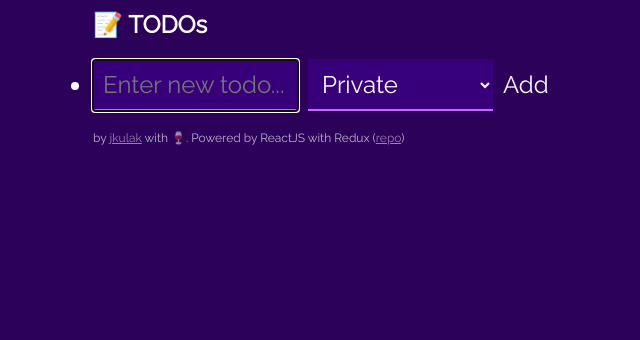
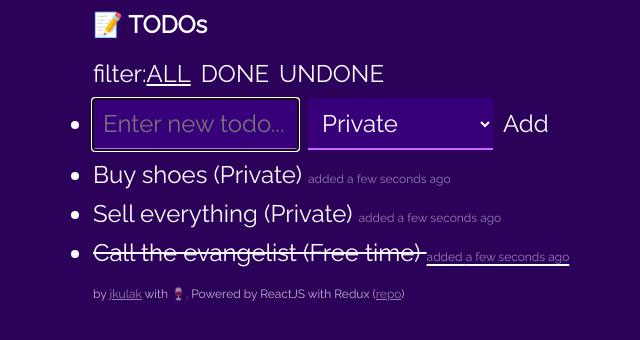
Before and after one commit to jkulak/todo-app, a React (Create React App) app: page / in a window 1280 px wide. Shown: the top 340 px of the page, without its empty margins (187-827 px from the left). Built offline with nearby package versions, Linux system fonts and the light colour scheme.

Commit message:
Allow toggle done and add filters
Optimize code

```diff
--- a/package.json
+++ b/package.json
@@ -6,6 +6,7 @@
     "react-scripts": "0.9.0"
   },
   "dependencies": {
+    "moment": "^2.17.1",
     "react": "^15.4.2",
     "react-dom": "^15.4.2",
     "react-redux": "^5.0.3",
--- a/public/style.css
+++ b/public/style.css
@@ -15,6 +15,10 @@ div, footer, nav {
 
 input, select {
     margin-right: 10px;
+}
+
+select {
+    height: 52px;
 }
 
 body {
@@ -42,6 +46,21 @@ footer a {
     color: rgba(255,255,255,0.5);
 }
 
+.filters {
+    list-style-type: none;
+    display: inline;
+}
+
+.filters li {
+    display: inline;
+    margin-right: 10px;
+    cursor: pointer;
+}
+
+.filters li.active {
+    text-decoration: underline;
+}
+
 .list li {
     cursor: pointer;
     margin: 10px 0;
@@ -58,16 +77,17 @@ footer a {
     width: 185px;
 }
 
-select {
-    height: 52px;
-}
-
 .list input[type="submit"] {
     cursor: pointer;
     border: 0;
     background-color: inherit;
 }
 
+.added {
+    font-size: 12px;
+    color: rgba(255,255,255,0.5);
+}
+
 li.completed-true {
     text-decoration: line-through;
 }
--- a/src/Components/TodoList.js
+++ b/src/Components/TodoList.js
@@ -1,19 +1,51 @@
 import React from 'react';
 import uuid from 'uuid';
+import moment from 'moment';
 import TodoAdd from './TodoAdd';
 
 class TodoList extends React.Component {
+
+    filters = {
+        ALL: 'ALL',
+        DONE: 'DONE',
+        UNDONE: 'UNDONE'
+    }
 
     constructor() {
         super();
         this.state = {
             todos: this.initTodos(),
             categories: this.initCategories(),
+            filter: this.filters.ALL
         };
+
+        this.toggleDone = this.toggleDone.bind(this);
     }
 
     initTodos() {
-        return [];
+        return [
+            {
+                title: "Buy shoes",
+                completed: false,
+                added: moment().toISOString(),
+                category: 0,
+                id: uuid.v4()
+            },
+            {
+                title: "Sell everything",
+                completed: false,
+                added: moment().toISOString(),
+                category: 0,
+                id: uuid.v4()
+            },
+            {
+                title: "Call the evangelist",
+                completed: true,
+                added: moment().toISOString(),
+                category: 2,
+                id: uuid.v4()
+            },
+        ];
     }
 
     initCategories() {
@@ -30,25 +62,63 @@ class TodoList extends React.Component {
         const todo = {
             title,
             completed: false,
-            added: Math.floor(Date.now() / 1000),
+            added: moment().toISOString(),
             category,
             id: uuid.v4()
         };
         this.setState({todos: this.state.todos.concat(todo)})
     }
 
-    getTodosList() {
-        return this.state.todos.map(v =>
-            <li key={v.id} className={`completed-${v.completed}`}>{v.title} ({this.state.categories[v.category]}, added: {v.added})</li>
+    toggleDone(id) {
+        this.setState({
+            todos: this.state.todos.map(t => {
+                t.completed = t.id === id ? !t.completed : t.completed
+                return t;
+            })
+        })
+    }
+
+    renderTodos() {
+        return this.state.todos.filter(v => {
+            switch (this.state.filter) {
+                case this.filters.DONE:
+                    return v.completed === true;
+                case this.filters.UNDONE:
+                    return v.completed === false;
+                default:
+                    return true;
+            }
+        }).map(v =>
+            <li key={v.id} className={`completed-${v.completed}`} onClick={this.toggleDone.bind(this, v.id)}>
+                {v.title} ({this.state.categories[v.category]}) <span className="added">added {moment(v.added).fromNow()}</span>
+            </li>
+        );
+    }
+
+    handleFilter(filter) {
+        console.log(filter, this.filters, this.filters.filter);
+        this.setState({
+            filter: this.filters[filter]
+        });
+    }
+
+    renderFilters() {
+        return Object.keys(this.filters).map(v =>
+            <li key={v} className={this.state.filter === v ? "active" : ""} onClick={this.handleFilter.bind(this, v)}>{v}</li>
         );
     }
 
     render() {
         return (
-            <ul className="list">
-                <li><TodoAdd addTodo={this.addTodo.bind(this)} categories={this.state.categories}/></li>
-                {this.getTodosList()}
-            </ul>
+            <div>filter:
+                <ul className="filters">
+                    {this.renderFilters()}
+                </ul>
+                <ul className="list">
+                    <li><TodoAdd addTodo={this.addTodo.bind(this)} categories={this.state.categories}/></li>
+                    {this.renderTodos()}
+                </ul>
+            </div>
         );
     };
 }
```
Also changed, not shown: 1 other file (tests, documents, lock files or other folders).
